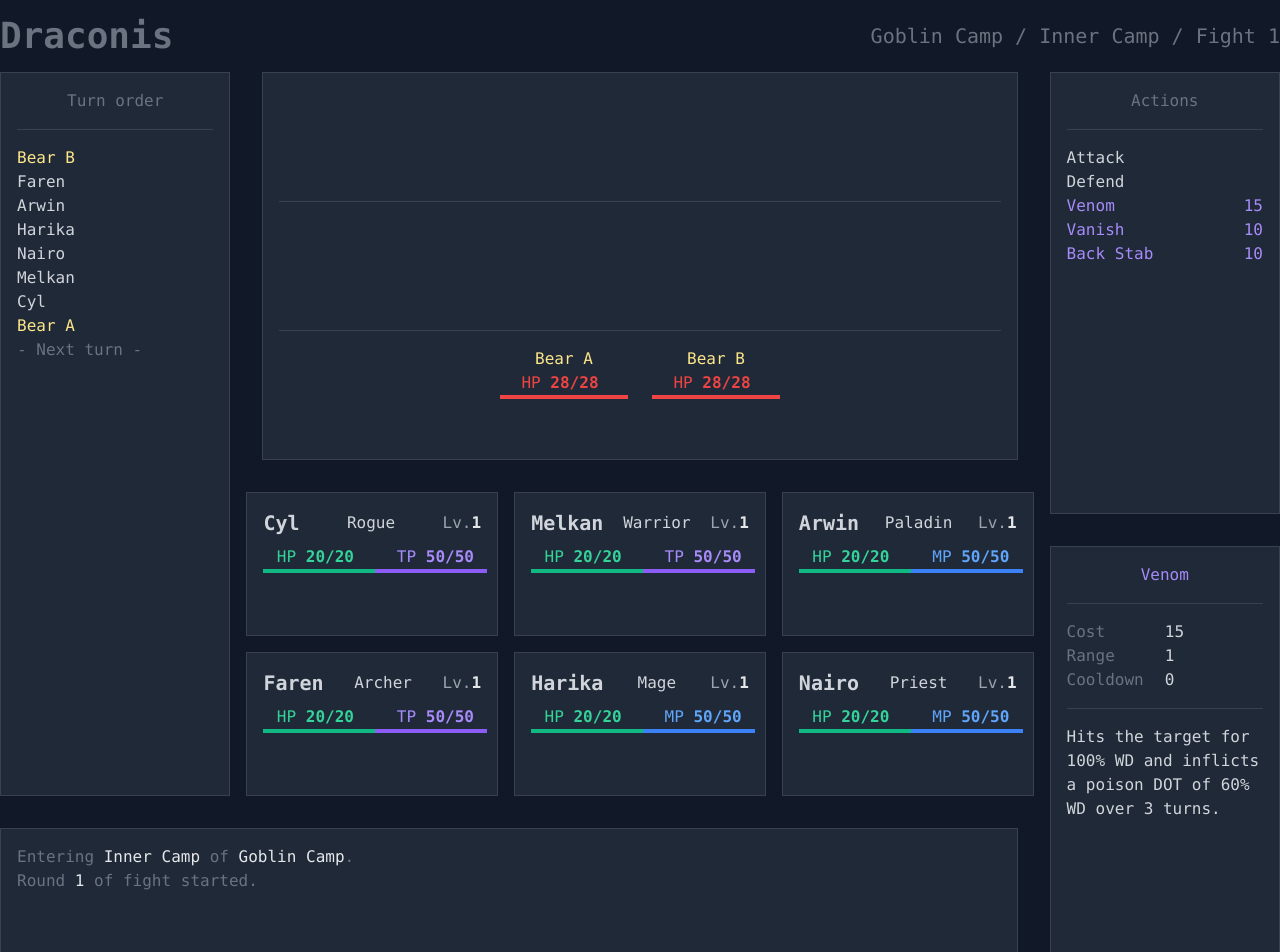
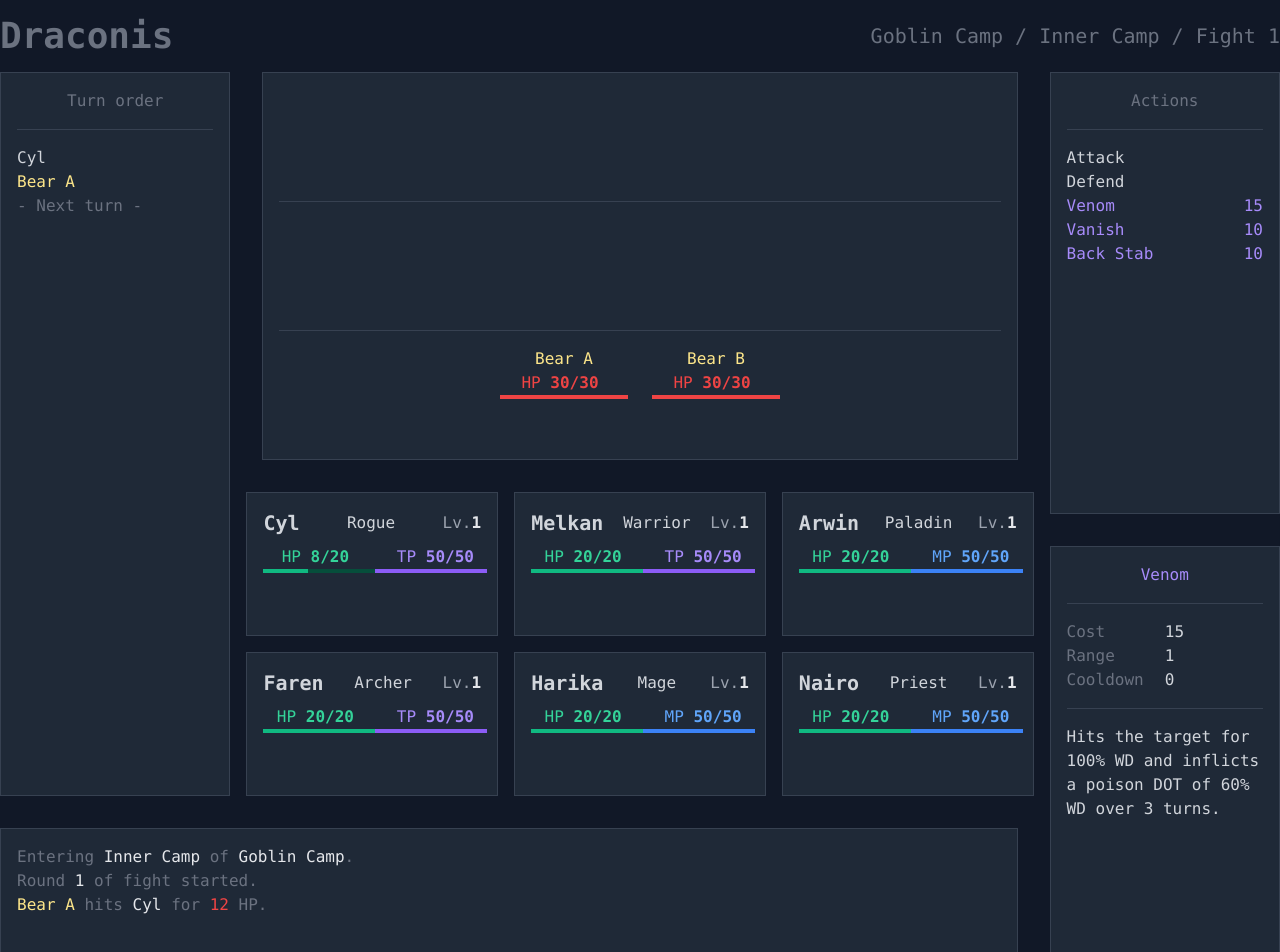
Before and after one commit to fbeaufume/draconis, an Angular app: page / in a window 1280 px wide. Shown: the top 952 px of the page. Built offline with nearby package versions, Linux system fonts and the light colour scheme.

Commit message:
Implemented very basic enemy turn

```diff
--- a/src/app/app.component.ts
+++ b/src/app/app.component.ts
@@ -1,6 +1,6 @@
-import { Component } from '@angular/core';
+import {Component} from '@angular/core';
 import {FightService} from './fight/fight.service';
-import {Group, PartyLocation} from './fight/model';
+import {PartyLocation} from './fight/model';
 
 @Component({
   selector: 'app-root',
--- a/src/app/fight/fight.component.html
+++ b/src/app/fight/fight.component.html
@@ -9,7 +9,7 @@
 
     <hr class="border-gray-700 my-4">
 
-    <p *ngFor="let creature of turnOrder.initialOrderCreatures"
+    <p *ngFor="let creature of turnOrder.currentOrder"
        [ngClass]="{ 'text-gray-300': creature.isCharacter, 'text-yellow-200': !creature.isCharacter }">
       {{ creature.name }}</p>
     <p>- Next turn -</p>
@@ -23,7 +23,7 @@
       <!-- Row 3 -->
 
       <div class="flex justify-center space-x-6 h-24">
-        <app-enemy *ngFor="let enemy of group.row3Enemies" [enemy]="enemy" class="flex flex-col items-center">
+        <app-enemy *ngFor="let enemy of opposition.row3Enemies" [enemy]="enemy" class="flex flex-col items-center">
         </app-enemy>
       </div>
 
@@ -32,7 +32,7 @@
       <!-- Row 2 -->
 
       <div class="flex justify-center space-x-6 h-24">
-        <app-enemy *ngFor="let enemy of group.row2Enemies" [enemy]="enemy" class="flex flex-col items-center">
+        <app-enemy *ngFor="let enemy of opposition.row2Enemies" [enemy]="enemy" class="flex flex-col items-center">
         </app-enemy>
       </div>
 
@@ -41,7 +41,7 @@
       <!-- Row 1 -->
 
       <div class="flex justify-center space-x-6 h-24">
-        <app-enemy *ngFor="let enemy of group.row1Enemies" [enemy]="enemy" class="flex flex-col items-center">
+        <app-enemy *ngFor="let enemy of opposition.row1Enemies" [enemy]="enemy" class="flex flex-col items-center">
         </app-enemy>
       </div>
     </div>
@@ -78,7 +78,7 @@
 
       <hr class="border-gray-700 my-4">
 
-      <div *ngFor="let skill of currentActiveCharacter.skills" class="flex justify-between"
+      <div *ngFor="let skill of activeCharacter?.skills" class="flex justify-between"
            [ngClass]="{ 'text-purple-400': skill.cost > 0, 'text-gray-300': skill.cost <= 0 }">
         <p>{{ skill.name }}</p>
         <p>{{ skill.cost > 0 ? skill.cost : '' }}</p>
--- a/src/app/fight/fight.component.ts
+++ b/src/app/fight/fight.component.ts
@@ -1,5 +1,5 @@
 import {Component} from '@angular/core';
-import {Character, Group, Party, TurnOrder} from './model';
+import {Character, Opposition, Party, TurnOrder} from './model';
 import {FightService} from './fight.service';
 
 @Component({
@@ -12,8 +12,8 @@ export class FightComponent {
   constructor(private fightService: FightService) {
   }
 
-  get group(): Group {
-    return this.fightService.group;
+  get opposition(): Opposition {
+    return this.fightService.opposition;
   }
 
   get party(): Party {
@@ -24,7 +24,7 @@ export class FightComponent {
     return this.fightService.turnOrder;
   }
 
-  get currentActiveCharacter(): Character {
-    return this.fightService.currentActiveCharacter;
+  get activeCharacter(): Character | null {
+    return this.fightService.activeCharacter;
   }
 }
--- a/src/app/fight/fight.service.ts
+++ b/src/app/fight/fight.service.ts
@@ -1,5 +1,5 @@
 import {Injectable} from '@angular/core';
-import {Character, Enemy, Group, Party, PartyLocation, Skill, TurnOrder} from './model';
+import {Character, Creature, Enemy, Opposition, Party, PartyLocation, Skill, TurnOrder} from './model';
 import {Log, LogType} from './log.model';
 
 @Injectable({
@@ -10,44 +10,78 @@ export class FightService {
   partyLocation: PartyLocation = new PartyLocation('Goblin Camp', 'Inner Camp', 'Fight 1');
 
   party: Party = new Party([
-      new Character('Cyl', 'Rogue', 1, 20, false, 50,[
-        new Skill("Attack", 0, 1, 0, "Basic attack, does 100% WD"),
-        new Skill("Defend", 0, 1, 0, "Reduce taken damage by 30% until next turn"),
-        new Skill("Venom", 15, 1, 0, "Hits the target for 100% damage and inflicts 60% poison damage over 3 turns"),
-        new Skill("Vanish", 10, 0, 4, "Disappear and become immune to attacks"),
-        new Skill("Back Stab", 10, 1, 0, "Hits the target for 180% damage")
+      new Character('Cyl', 'Rogue', 1, 20, false, 50, [
+        new Skill('Attack', 0, 1, 0, 'Basic attack, does 100% WD'),
+        new Skill('Defend', 0, 1, 0, 'Reduce taken damage by 30% until next turn'),
+        new Skill('Venom', 15, 1, 0, 'Hits the target for 100% damage and inflicts 60% poison damage over 3 turns'),
+        new Skill('Vanish', 10, 0, 4, 'Disappear and become immune to attacks'),
+        new Skill('Back Stab', 10, 1, 0, 'Hits the target for 180% damage')
       ]),
-      new Character('Melkan', 'Warrior', 1, 20, false, 50,[
-        new Skill("Attack", 0, 1, 0, "Basic attack, does 100% WD")
+      new Character('Melkan', 'Warrior', 1, 20, false, 50, [
+        new Skill('Attack', 0, 1, 0, 'Basic attack, does 100% WD')
       ]),
       new Character('Arwin', 'Paladin', 1, 20, true, 50, [
-        new Skill("Attack", 0, 1, 0, "Basic attack, does 100% WD")
+        new Skill('Attack', 0, 1, 0, 'Basic attack, does 100% WD')
       ])],
     [
       new Character('Faren', 'Archer', 1, 20, false, 50, [
-        new Skill("Attack", 0, 2, 0, "Basic attack, does 100% WD")
+        new Skill('Attack', 0, 2, 0, 'Basic attack, does 100% WD')
       ]),
       new Character('Harika', 'Mage', 1, 20, true, 50, [
-        new Skill("Attack", 0, 2, 0, "Basic attack, does 100% WD")
+        new Skill('Attack', 0, 2, 0, 'Basic attack, does 100% WD')
       ]),
       new Character('Nairo', 'Priest', 1, 20, true, 50, [
-        new Skill("Attack", 0, 2, 0, "Basic attack, does 100% WD")
+        new Skill('Attack', 0, 2, 0, 'Basic attack, does 100% WD')
       ])
     ]);
 
-  group: Group = new Group([
-    new Enemy('Bear A', 28),
-    new Enemy('Bear B', 28)
+  opposition: Opposition = new Opposition([
+    new Enemy('Bear A', 30),
+    new Enemy('Bear B', 30)
   ], [], []);
 
-  turnOrder: TurnOrder = new TurnOrder(this.party, this.group);
+  turnOrder: TurnOrder;
 
-  currentActiveCharacter: Character = this.party.row1Characters[0];
+  activeCharacter: Character | null;
 
   logs: Log[] = [];
 
   constructor() {
     this.logs.push(new Log(LogType.EnterZone, this.partyLocation.region, this.partyLocation.zone));
     this.logs.push(new Log(LogType.StartFight, 1));
+
+    this.turnOrder = new TurnOrder(this.party, this.opposition);
+
+    this.processTurn();
+  }
+
+  // Process a character or enemy turn
+  processTurn() {
+    const activeCreature: Creature = this.turnOrder.currentOrder[0];
+
+    if (activeCreature.isCharacter) {
+      this.activeCharacter = activeCreature as Character;
+    } else {
+      this.activeCharacter = null;
+
+      // Process the enemy turn after a little pause
+      window.setTimeout(() => {
+        this.processEnemyTurn(activeCreature as Enemy);
+      }, 1000);
+    }
+  }
+
+  // Process an enemy turn
+  processEnemyTurn(enemy: Enemy) {
+    // Do some damage to character 1
+    const targetCharacter = this.party.row1Characters[0];
+    const damage = 12;
+    targetCharacter.inflictDamage(damage);
+
+    this.logs.push(new Log(LogType.EnemyHit, enemy.name, targetCharacter.name, damage));
+
+    this.turnOrder.nextCreature();
+
+    this.processTurn();
   }
 }
--- a/src/app/fight/log.model.ts
+++ b/src/app/fight/log.model.ts
@@ -4,6 +4,7 @@
 export enum LogType {
   EnterZone,
   StartFight,
+  EnemyHit,
 }
 
 // A log message
--- a/src/app/fight/logs/logs.component.html
+++ b/src/app/fight/logs/logs.component.html
@@ -1,8 +1,15 @@
 <div *ngFor="let log of logs">
   <div [ngSwitch]="log.type">
-    <div *ngSwitchCase="0">Entering <span class="text-gray-200">{{ log.args[1] }}</span>
+    <div *ngSwitchCase="0">
+      Entering <span class="text-gray-200">{{ log.args[1] }}</span>
       of <span class="text-gray-200">{{ log.args[0] }}</span>.
     </div>
-    <div *ngSwitchCase="1">Round <span class="text-gray-200">{{ log.args[0] }}</span> of fight started.</div>
+    <div *ngSwitchCase="1">
+      Round <span class="text-gray-200">{{ log.args[0] }}</span> of fight started.
+    </div>
+    <div *ngSwitchCase="2">
+      <span class="text-yellow-200">{{ log.args[0] }}</span> hits <span class="text-gray-200">{{ log.args[1] }}</span>
+      for <span class="text-red-500">{{ log.args[2] }}</span> HP.
+    </div>
   </div>
 </div>
--- a/src/app/fight/model.ts
+++ b/src/app/fight/model.ts
@@ -45,7 +45,11 @@ export abstract class Creature {
     public lifeMax: number
   ) {
     this.life = lifeMax;
-    this.lifePercent = 100 * this.life / lifeMax;
+    this.updateLifePercent();
+  }
+
+  updateLifePercent() {
+    this.lifePercent = 100 * this.life / this.lifeMax;
   }
 }
 
@@ -58,7 +62,7 @@ export class Enemy extends Creature {
 }
 
 // A group of enemies
-export class Group {
+export class Opposition {
 
   constructor(
     // First row enemies
@@ -95,6 +99,16 @@ export class Character extends Creature {
     this.energy = energyMax;
     this.energyPercent = 100 * this.energy / energyMax;
   }
+
+  inflictDamage(amount: number) {
+    this.life -= amount;
+
+    if (this.life < 0) {
+      this.life = 0;
+    }
+
+    this.updateLifePercent();
+  }
 }
 
 // The player party
@@ -111,20 +125,26 @@ export class Party {
 // The action order of characters and enemies during a turn
 export class TurnOrder {
 
-  initialOrderCreatures: Creature[] = [];
+  // Turn order with all creatures
+  initialOrder: Creature[] = [];
+
+  // Turn order with active (e.g. living) living creatures
+  currentOrder: Creature[] = [];
 
   constructor(
     party: Party,
-    group: Group) {
-    // Add all characters and enemies
-    this.initialOrderCreatures.push(...party.row1Characters);
-    this.initialOrderCreatures.push(...party.row2Characters);
-    this.initialOrderCreatures.push(...group.row1Enemies);
-    this.initialOrderCreatures.push(...group.row2Enemies);
-    this.initialOrderCreatures.push(...group.row3Enemies);
+    opposition: Opposition) {
+    // Initialize the initial turn order with all characters and enemies
+    this.initialOrder.push(...party.row1Characters);
+    this.initialOrder.push(...party.row2Characters);
+    this.initialOrder.push(...opposition.row1Enemies);
+    this.initialOrder.push(...opposition.row2Enemies);
+    this.initialOrder.push(...opposition.row3Enemies);
+    TurnOrder.shuffle(this.initialOrder); // Shuffle the creatures
 
-    // Then shuffle
-    TurnOrder.shuffle(this.initialOrderCreatures);
+    // Initialize the current turn order
+    this.currentOrder.push(opposition.row1Enemies[0]);
+    this.currentOrder.push(party.row1Characters[0]);
   }
 
   private static shuffle(array: Creature[]) {
@@ -133,4 +153,10 @@ export class TurnOrder {
       [array[i], array[j]] = [array[j], array[i]];
     }
   }
+
+  nextCreature() {
+    const creature = this.currentOrder[0];
+    this.currentOrder.copyWithin(0, 1);
+    this.currentOrder[this.currentOrder.length - 1] = creature;
+  }
 }
```
